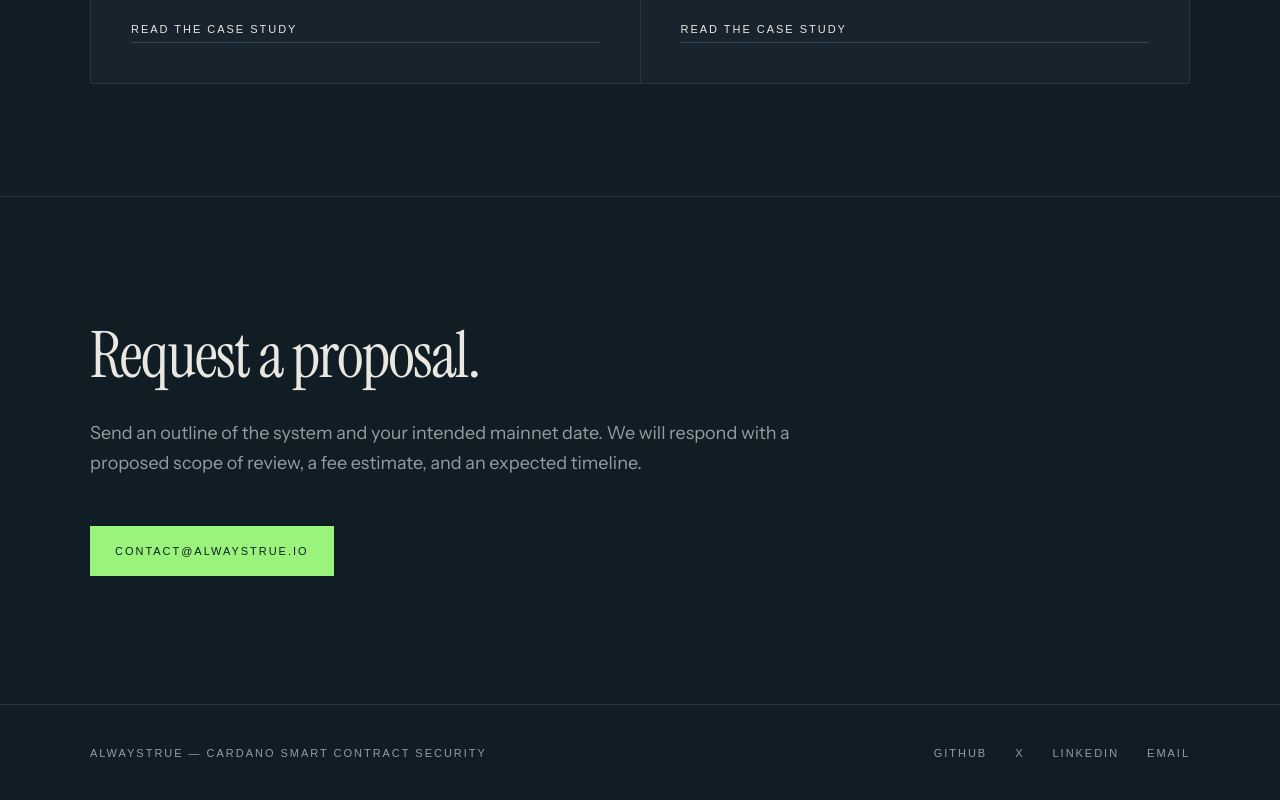
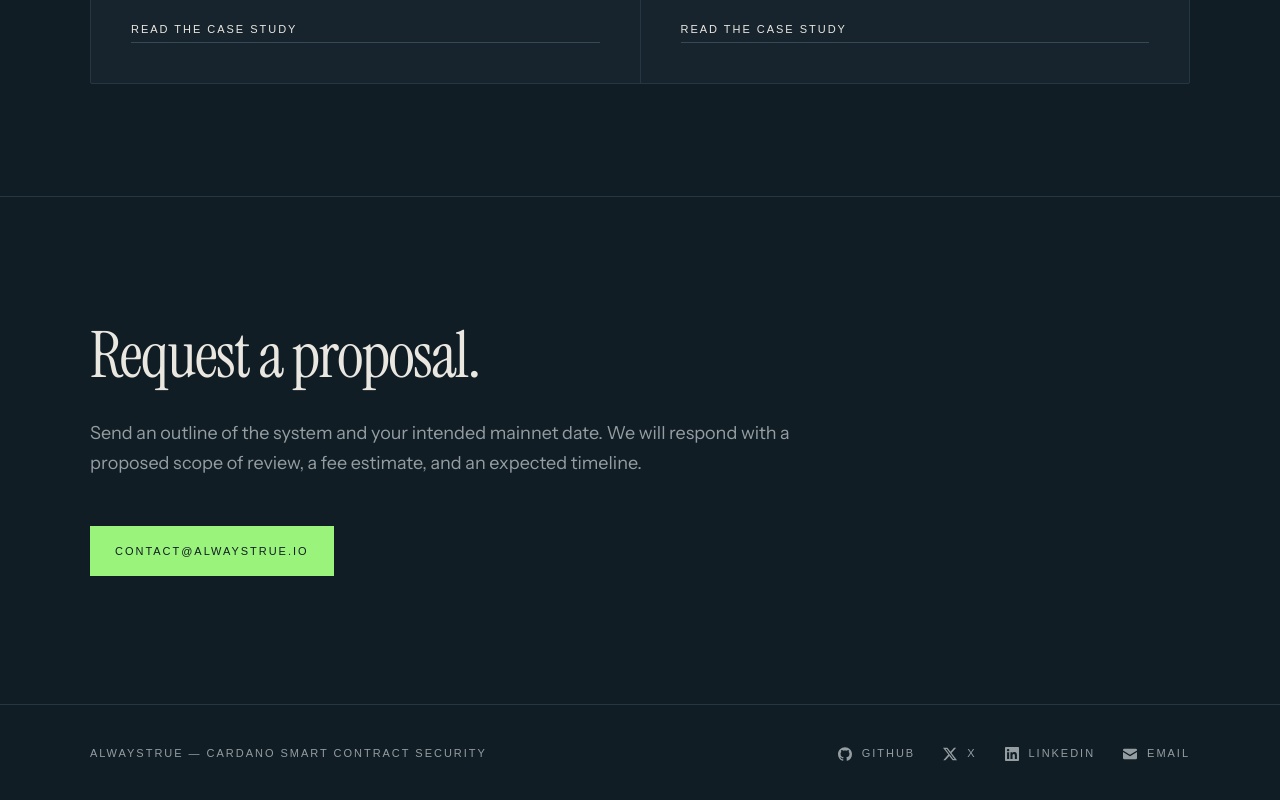
Before and after one commit to alwaystrueio/alwaystrueio, a Next.js app: page / in a window 1280 px wide. Shown: the part 3886-4686 px from the top of the page. Built offline with nearby package versions, Linux system fonts and the light colour scheme; a web font is replaced by a local one.

Commit message:
Put a logo beside each footer link

```diff
--- a/components/site-footer.tsx
+++ b/components/site-footer.tsx
@@ -1,27 +1,30 @@
 import { EMAIL } from "@/components/site-header";
+import { SocialIcon } from "@/components/social-icons";
 import { SOCIAL } from "@/lib/site";
+
+const LINK =
+  "label inline-flex items-center gap-2.5 transition-colors hover:text-bone";
 
 export function SiteFooter() {
   return (
     <footer className="rule">
       <div className="mx-auto flex max-w-[1180px] flex-col gap-6 px-6 py-10 sm:flex-row sm:items-center sm:justify-between lg:px-10">
         <p className="label">alwaystrue — Cardano smart contract security</p>
-        <nav aria-label="alwaystrue elsewhere" className="flex flex-wrap gap-x-7 gap-y-3">
+        <nav aria-label="alwaystrue elsewhere" className="flex flex-wrap gap-x-5 gap-y-3 sm:gap-x-7">
           {SOCIAL.map((profile) => (
             <a
               key={profile.href}
               href={profile.href}
               target="_blank"
               rel="me noopener noreferrer"
-              className="label transition-colors hover:text-bone"
+              className={LINK}
             >
+              <SocialIcon name={profile.label} className="size-3.5" />
               {profile.label}
             </a>
           ))}
-          <a
-            href={`mailto:${EMAIL}`}
-            className="label transition-colors hover:text-bone"
-          >
+          <a href={`mailto:${EMAIL}`} className={LINK}>
+            <SocialIcon name="Email" className="size-3.5" />
             Email
           </a>
         </nav>
--- /dev/null
+++ b/components/social-icons.tsx
@@ -0,0 +1,36 @@
+/**
+ * Filled 24px marks for the footer. GitHub and X are from Simple Icons (CC0);
+ * LinkedIn is from Simple Icons v10, before it was withdrawn. The envelope is
+ * drawn to match their weight.
+ */
+
+const PATHS = {
+  GitHub:
+    "M12 .297c-6.63 0-12 5.373-12 12 0 5.303 3.438 9.8 8.205 11.385.6.113.82-.258.82-.577 0-.285-.01-1.04-.015-2.04-3.338.724-4.042-1.61-4.042-1.61C4.422 18.07 3.633 17.7 3.633 17.7c-1.087-.744.084-.729.084-.729 1.205.084 1.838 1.236 1.838 1.236 1.07 1.835 2.809 1.305 3.495.998.108-.776.417-1.305.76-1.605-2.665-.3-5.466-1.332-5.466-5.93 0-1.31.465-2.38 1.235-3.22-.135-.303-.54-1.523.105-3.176 0 0 1.005-.322 3.3 1.23.96-.267 1.98-.399 3-.405 1.02.006 2.04.138 3 .405 2.28-1.552 3.285-1.23 3.285-1.23.645 1.653.24 2.873.12 3.176.765.84 1.23 1.91 1.23 3.22 0 4.61-2.805 5.625-5.475 5.92.42.36.81 1.096.81 2.22 0 1.606-.015 2.896-.015 3.286 0 .315.21.69.825.57C20.565 22.092 24 17.592 24 12.297c0-6.627-5.373-12-12-12",
+  X: "M18.901 1.153h3.68l-8.04 9.19L24 22.846h-7.406l-5.8-7.584-6.638 7.584H.474l8.6-9.83L0 1.154h7.594l5.243 6.932ZM17.61 20.644h2.039L6.486 3.24H4.298Z",
+  LinkedIn:
+    "M20.447 20.452h-3.554v-5.569c0-1.328-.027-3.037-1.852-3.037-1.853 0-2.136 1.445-2.136 2.939v5.667H9.351V9h3.414v1.561h.046c.477-.9 1.637-1.85 3.37-1.85 3.601 0 4.267 2.37 4.267 5.455v6.286zM5.337 7.433c-1.144 0-2.063-.926-2.063-2.065 0-1.138.92-2.063 2.063-2.063 1.14 0 2.064.925 2.064 2.063 0 1.139-.925 2.065-2.064 2.065zm1.782 13.019H3.555V9h3.564v11.452zM22.225 0H1.771C.792 0 0 .774 0 1.729v20.542C0 23.227.792 24 1.771 24h20.451C23.2 24 24 23.227 24 22.271V1.729C24 .774 23.2 0 22.222 0h.003z",
+  Email:
+    "M2.25 3h19.5A2.25 2.25 0 0 1 24 5.25v.6l-12 7.35L0 5.85v-.6A2.25 2.25 0 0 1 2.25 3ZM0 8.49l12 7.35 12-7.35v10.26A2.25 2.25 0 0 1 21.75 21H2.25A2.25 2.25 0 0 1 0 18.75Z",
+} as const;
+
+export type SocialIconName = keyof typeof PATHS;
+
+export function SocialIcon({
+  name,
+  className,
+}: {
+  name: SocialIconName;
+  className?: string;
+}) {
+  return (
+    <svg
+      viewBox="0 0 24 24"
+      fill="currentColor"
+      aria-hidden="true"
+      className={className}
+    >
+      <path d={PATHS[name]} />
+    </svg>
+  );
+}
```
